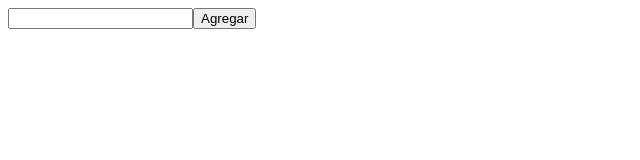
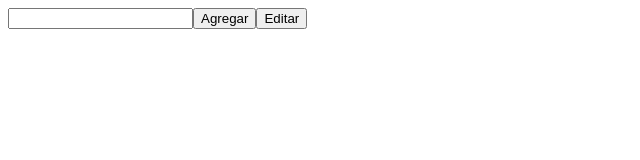
Before and after one commit to Mariacecilia1999/app, a React (Vite) app in the folder app/: page / in a window 1280 px wide. Shown: the top 160 px of the page, without its empty margins (0-640 px from the left). Built offline with nearby package versions, Linux system fonts and the light colour scheme.

Commit message:
Adding 'Edit' button in the 'AddTask' component to confirm the editing of the task (No logic)

```diff
--- a/app/src/assets/components/AddTask.jsx
+++ b/app/src/assets/components/AddTask.jsx
@@ -1,8 +1,9 @@
-const AddTask = ({capturingInput, addInputTask, input}) =>{
+const AddTask = ({capturingInput, addInputTask, input, confirmEditedTask}) =>{
    return(
       <>
          <input type="text" onChange={capturingInput} value={input} />
          <button onClick={addInputTask}>Agregar</button>
+         <button onClick={confirmEditedTask}>Editar</button>
       </>
    )
 }
--- a/app/src/assets/components/Data.jsx
+++ b/app/src/assets/components/Data.jsx
@@ -30,8 +30,12 @@ const Data = () =>{
       setInput(findEdit.name)
    }
 
+   const confirmEditedTask = () =>{
+      console.log('confirm')
+   }
+
    return <>
-            <AddTask capturingInput={capturingInput} addInputTask={addInputTask} input={input}/>
+            <AddTask capturingInput={capturingInput} addInputTask={addInputTask} input={input} confirmEditedTask={confirmEditedTask}/>
             <ShowTask dataTasks={tasks} deleteTask={deleteTask} editTask={editTask}/>
          </>
 }
```
